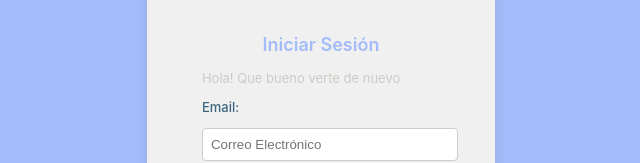
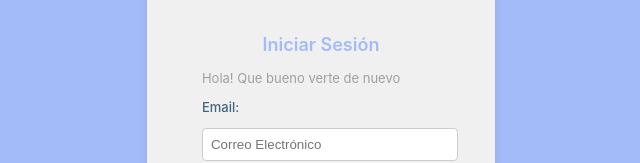
Before and after one commit to Jaxcain/Frontend-epilepsy-project, a React (Create React App) app: page / in a window 1280 px wide. Shown: the part 232-395 px from the top of the page, without its empty margins (319-959 px from the left). Built offline with nearby package versions, Linux system fonts and the light colour scheme; no server answers.

Commit message:
minor fix

```diff
--- a/src/Login.js
+++ b/src/Login.js
@@ -110,7 +110,7 @@ const Login = () => {
         <div className="login-card">
           <h1> Plataforma DRA</h1>
           <h2> Iniciar Sesión</h2>
-          <p style={{ color: "#cbcbc6" }}>Hola! Que bueno verte de nuevo</p>
+          <p style={{ color: "#a0a09b" }}>Hola! Que bueno verte de nuevo</p>
 
           <p className="login-card-input-name">Email:</p>
           <input
```
